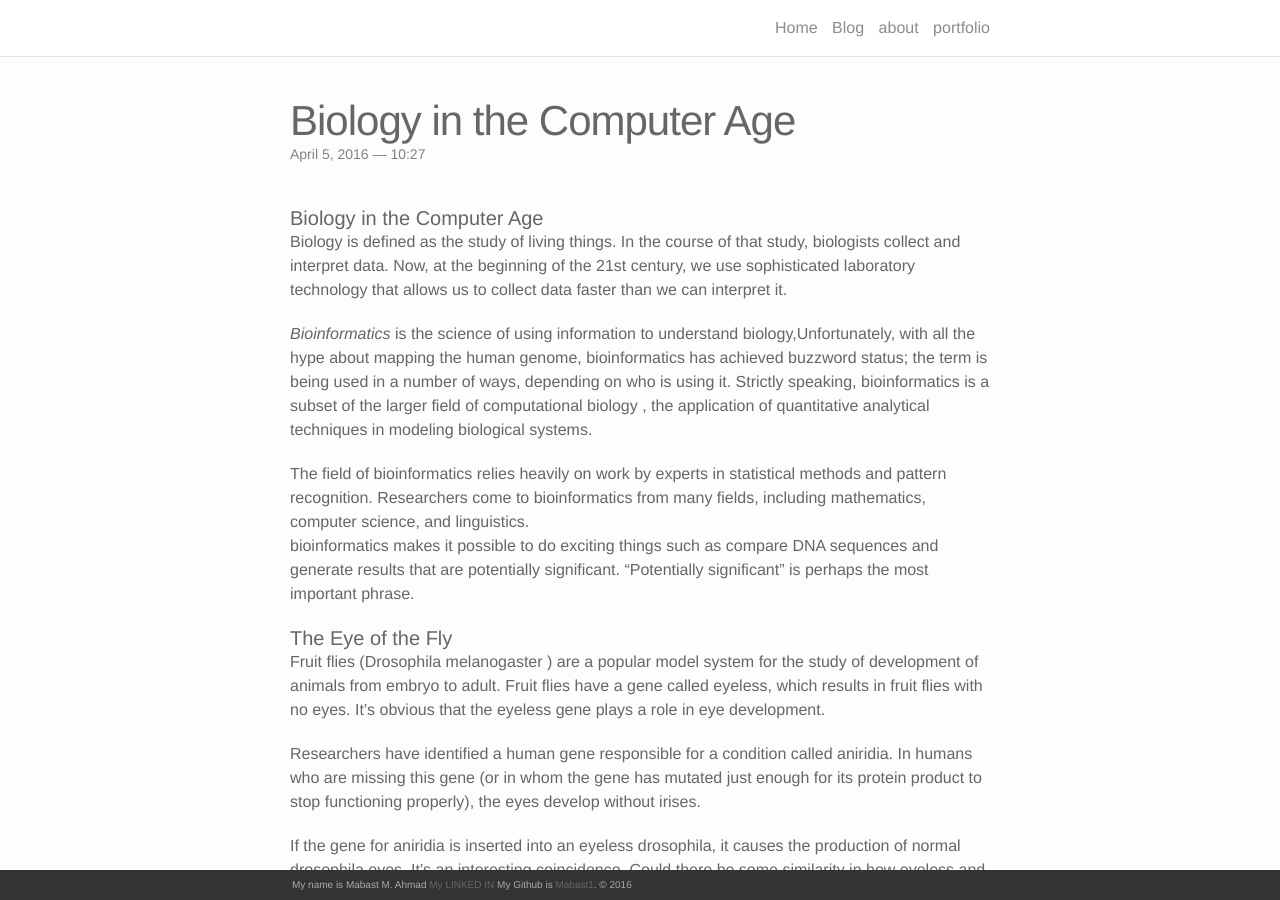
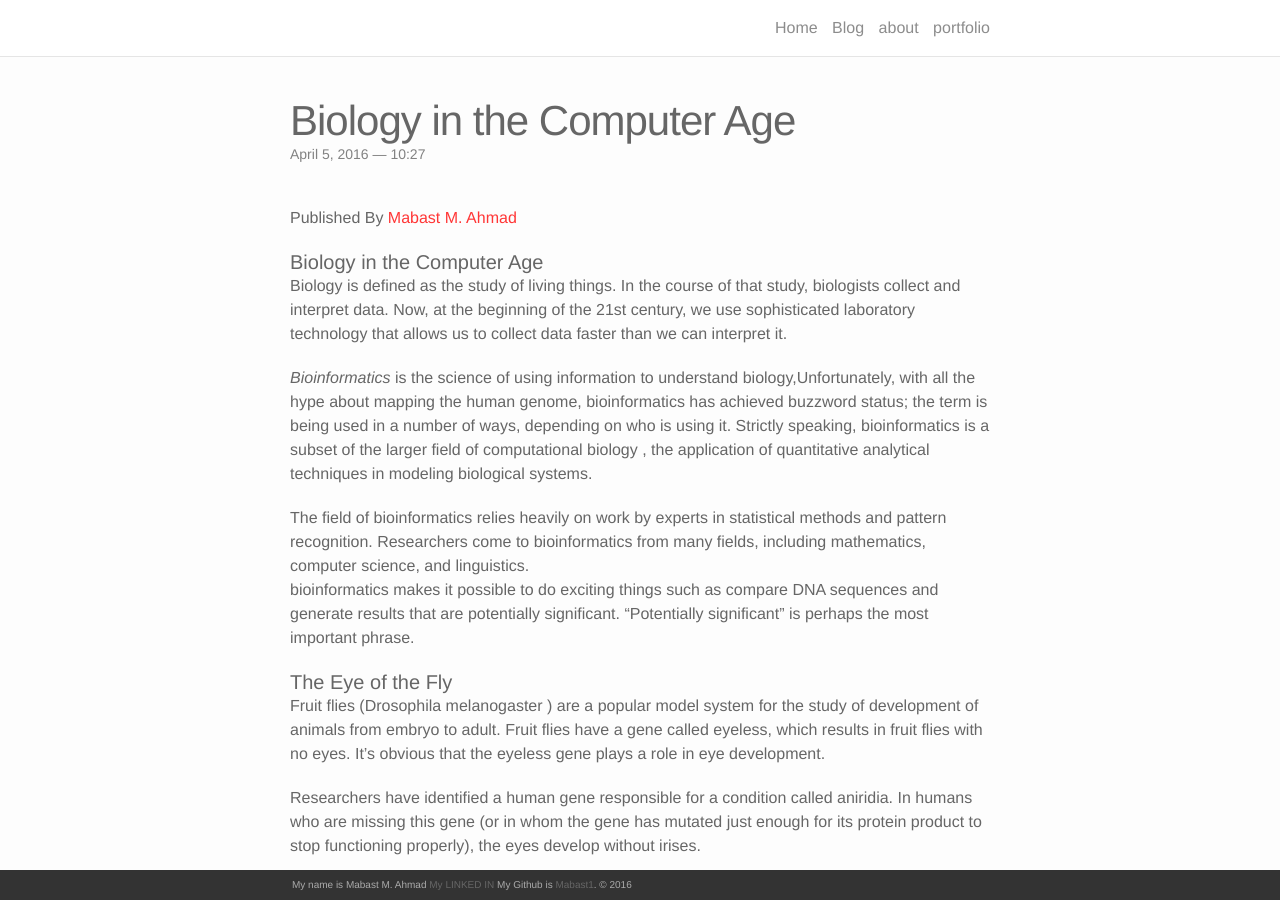
Before and after one commit to Mabast1/blog, a Jekyll site: the page built from _posts/2016-04-05-title.markdown, in a window 1280 px wide and 900 px high. Built offline with Jekyll 4.4.1, drawn with Linux system fonts in a browser that asks for light colours; nearby versions of some CDN libraries; Markdown is read by kramdown in place of the engine named in the settings.

Commit message:
Last Edit

```diff
--- a/_posts/2016-04-05-title.markdown
+++ b/_posts/2016-04-05-title.markdown
@@ -5,6 +5,8 @@ date:   2016-04-05 10:27:16
 description: Gibas Developing Bioinformatics Chapter 1
 Published By: Mabast M. Ahmad
 ---
+
+Published By [Mabast M. Ahmad](https://www.linkedin.com/in/mabast)
 
 #### Biology in the Computer Age
 Biology is defined as the study of living things. In the course of that study, biologists collect and interpret data. Now, at the beginning of the 21st century, we use sophisticated laboratory technology that allows us to collect data faster than we can interpret it.
```
